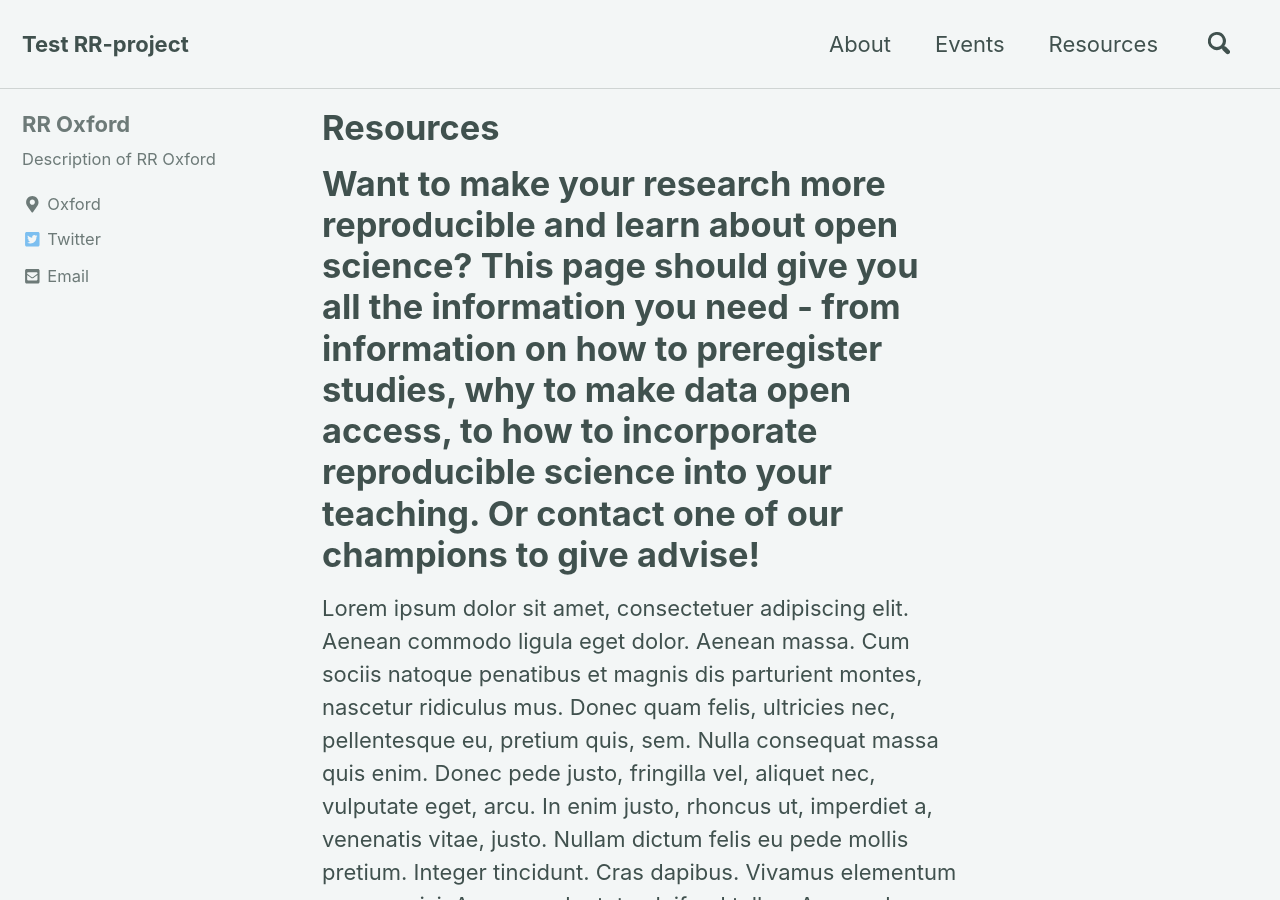
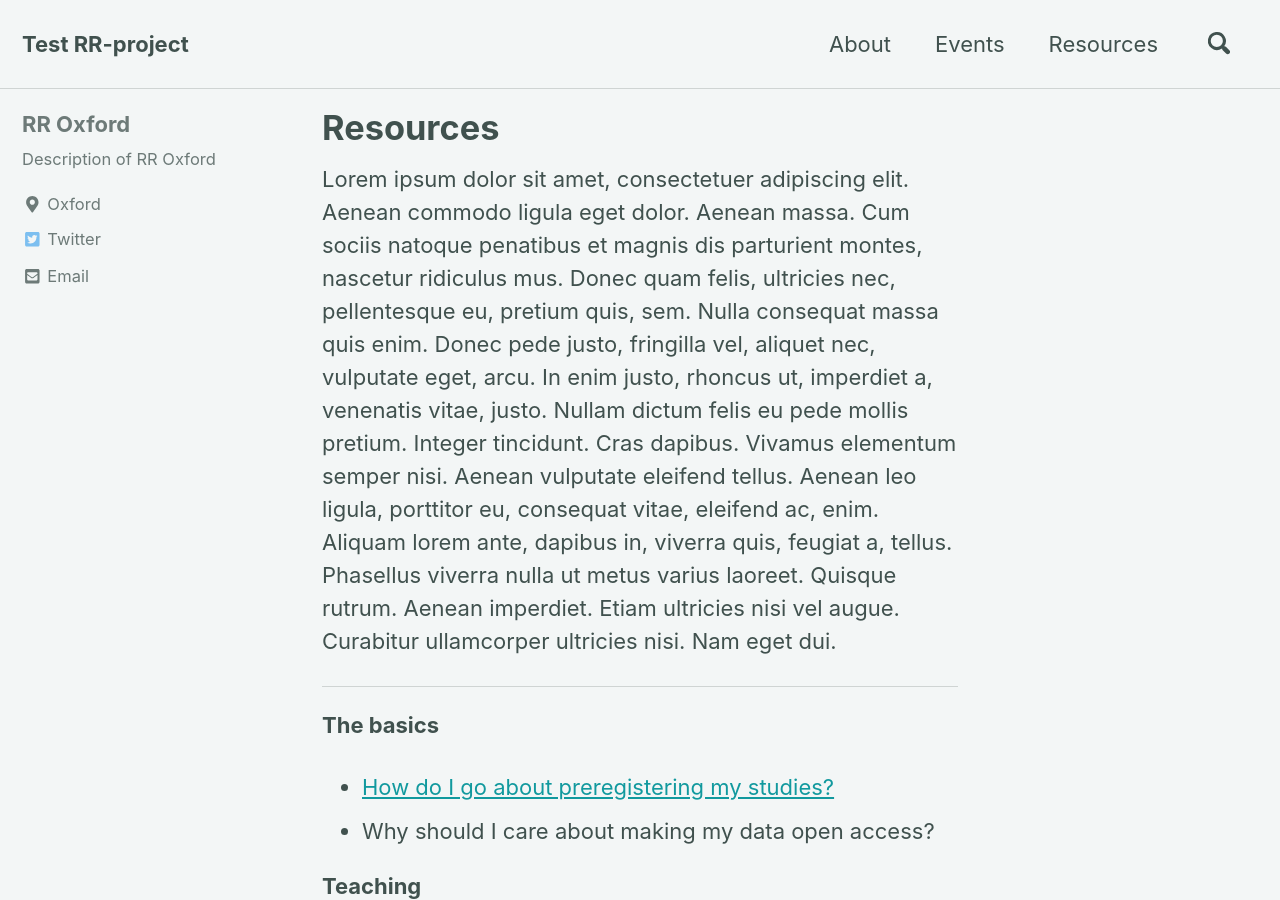
Before and after one commit to oscci/new-theme, a Jekyll site: the page built from _pages/resource_test.md, in a window 1280 px wide and 900 px high. Built offline with Jekyll 4.4.1, drawn with Linux system fonts in a browser that asks for light colours; cached includes are drawn as plain includes; nearby versions of some CDN libraries.

Commit message:
small update to resource page

```diff
--- a/_pages/resource_test.md
+++ b/_pages/resource_test.md
@@ -8,7 +8,7 @@ type: pages
 
 ---
 
-# Want to make your research more reproducible and learn about open science? This page should give you all the information you need - from information on how to preregister studies, why to make data open access, to how to incorporate reproducible science into your teaching. Or contact one of our champions to give advise!
+<!-- Want to make your research more reproducible and learn about open science? This page should give you all the information you need - from information on how to preregister studies, why to make data open access, to how to incorporate reproducible science into your teaching. Or contact one of our champions to give advise! -->
 
 Lorem ipsum dolor sit amet, consectetuer adipiscing elit. Aenean commodo ligula eget dolor. Aenean massa. Cum sociis natoque penatibus et magnis dis parturient montes, nascetur ridiculus mus. Donec quam felis, ultricies nec, pellentesque eu, pretium quis, sem. Nulla consequat massa quis enim. Donec pede justo, fringilla vel, aliquet nec, vulputate eget, arcu. In enim justo, rhoncus ut, imperdiet a, venenatis vitae, justo. Nullam dictum felis eu pede mollis pretium. Integer tincidunt. Cras dapibus. Vivamus elementum semper nisi. Aenean vulputate eleifend tellus. Aenean leo ligula, porttitor eu, consequat vitae, eleifend ac, enim. Aliquam lorem ante, dapibus in, viverra quis, feugiat a, tellus. Phasellus viverra nulla ut metus varius laoreet. Quisque rutrum. Aenean imperdiet. Etiam ultricies nisi vel augue. Curabitur ullamcorper ultricies nisi. Nam eget dui.
 
```
